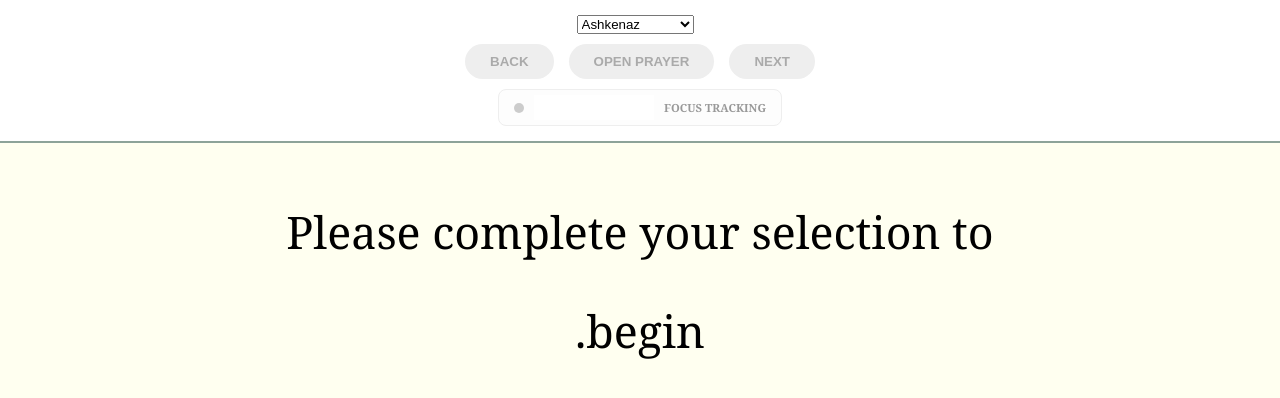
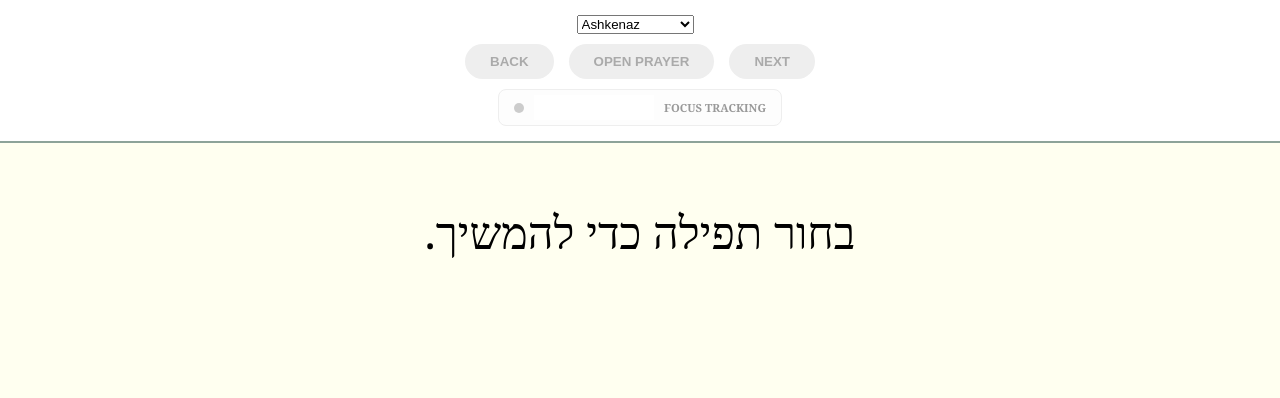
Before and after one commit to jl20102/kohelet2026, a Flask app: page / in a window 1280 px wide. Shown: the top 398 px of the page. Run offline with Flask 3, Linux system fonts and the light colour scheme.

```diff
--- a/app.py
+++ b/app.py
@@ -8,6 +8,7 @@ app = Flask(__name__)
 
 # speed_history stores 1 for active, 0 for idle (2-second intervals)
 speed_history = deque(maxlen=10)
+checkin_history = deque(maxlen=50)
 
 def flatten_text(data):
     if isinstance(data, str): return [data]
@@ -69,5 +70,13 @@ def stream_sample():
 
     return jsonify({"flatline_alert": flatline})
 
+@app.route("/submit_checkin", methods=["POST"])
+def submit_checkin():
+    data = request.json
+    # Log the user's anxiety and focus levels
+    checkin_history.append(data)
+    print(f"Check-in received: {data}")
+    return jsonify({"status": "ok"})
+
 if __name__ == "__main__":
     app.run(debug=True, port=5001)
--- a/static/script.js
+++ b/static/script.js
@@ -75,8 +75,54 @@ function dismissNudge() {
     userActiveThisInterval = 1;
 }
 
+function setupNudgeUI() {
+    const overlay = document.getElementById('nudge-overlay');
+    if (overlay) {
+        overlay.innerHTML = `
+            <div style="background: white; padding: 25px; border-radius: 10px; text-align: center; max-width: 90%; color: #333;">
+                <h3>Check In</h3>
+                <p>We noticed you paused. How are you feeling?</p>
+
+                <div style="margin: 20px 0;">
+                    <label style="font-weight:bold;">Anxiety Level: <span id="anx-val">5</span></label><br>
+                    <div style="display: flex; align-items: center; justify-content: center; gap: 10px;">
+                        <span style="font-size: 1.5rem;">😌</span>
+                        <input type="range" id="anx-slider" min="1" max="10" value="5" oninput="document.getElementById('anx-val').innerText = this.value" style="flex-grow:1">
+                        <span style="font-size: 1.5rem;">😰</span>
+                    </div>
+                </div>
+
+                <div style="margin: 20px 0;">
+                    <label style="font-weight:bold;">Focus Level: <span id="foc-val">5</span></label><br>
+                    <div style="display: flex; align-items: center; justify-content: center; gap: 10px;">
+                        <span style="font-size: 1.5rem;">😵‍💫</span>
+                        <input type="range" id="foc-slider" min="1" max="10" value="5" oninput="document.getElementById('foc-val').innerText = this.value" style="flex-grow:1">
+                        <span style="font-size: 1.5rem;">🧐</span>
+                    </div>
+                </div>
+
+                <button onclick="submitCheckIn()" style="padding: 10px 20px; font-size: 1rem; cursor: pointer;">I am here</button>
+            </div>
+        `;
+    }
+}
+
+async function submitCheckIn() {
+    const anxiety = document.getElementById('anx-slider').value;
+    const focus = document.getElementById('foc-slider').value;
+
+    // Send data in background
+    fetch('/submit_checkin', {
+        method: 'POST',
+        headers: {'Content-Type': 'application/json'},
+        body: JSON.stringify({ anxiety, focus })
+    });
+    dismissNudge();
+}
+
 // --- Navigation & Data ---
 async function init() {
+    setupNudgeUI();
     isPrayerOpen = false;
     const res = await fetch(`https://www.sefaria.org/api/v2/index/${document.getElementById('nusach').value}`);
     const data = await res.json();
@@ -88,7 +134,7 @@ function buildMenus(node, currentChain) {
     if (!node.nodes) return;
     const s = document.createElement('select');
     s.options.add(new Option("-- Select --", ""));
-    node.nodes.forEach((n, i) => s.options.add(new Option(n.enTitle || n.key, JSON.stringify({i, n}))));
+    node.nodes.forEach((n, i) => s.options.add(new Option(n.heTitle || n.key, JSON.stringify({i, n}))));
     s.onchange = () => {
         while (s.nextSibling) s.parentElement.removeChild(s.nextSibling);
         const sel = JSON.parse(s.value);
--- a/templates/index.html
+++ b/templates/index.html
@@ -64,7 +64,7 @@
     </div>
 
     <div class="prayer-container" id="scroll-box">
-        <div id="display" class="hebrew-text">Please complete your selection to begin.</div>
+        <div id="display" class="hebrew-text">בחור תפילה כדי להמשיך.</div>
     </div>
 
     <script src="{{ url_for('static', filename='script.js') }}"></script>
```
Also changed, not shown: README.md.
